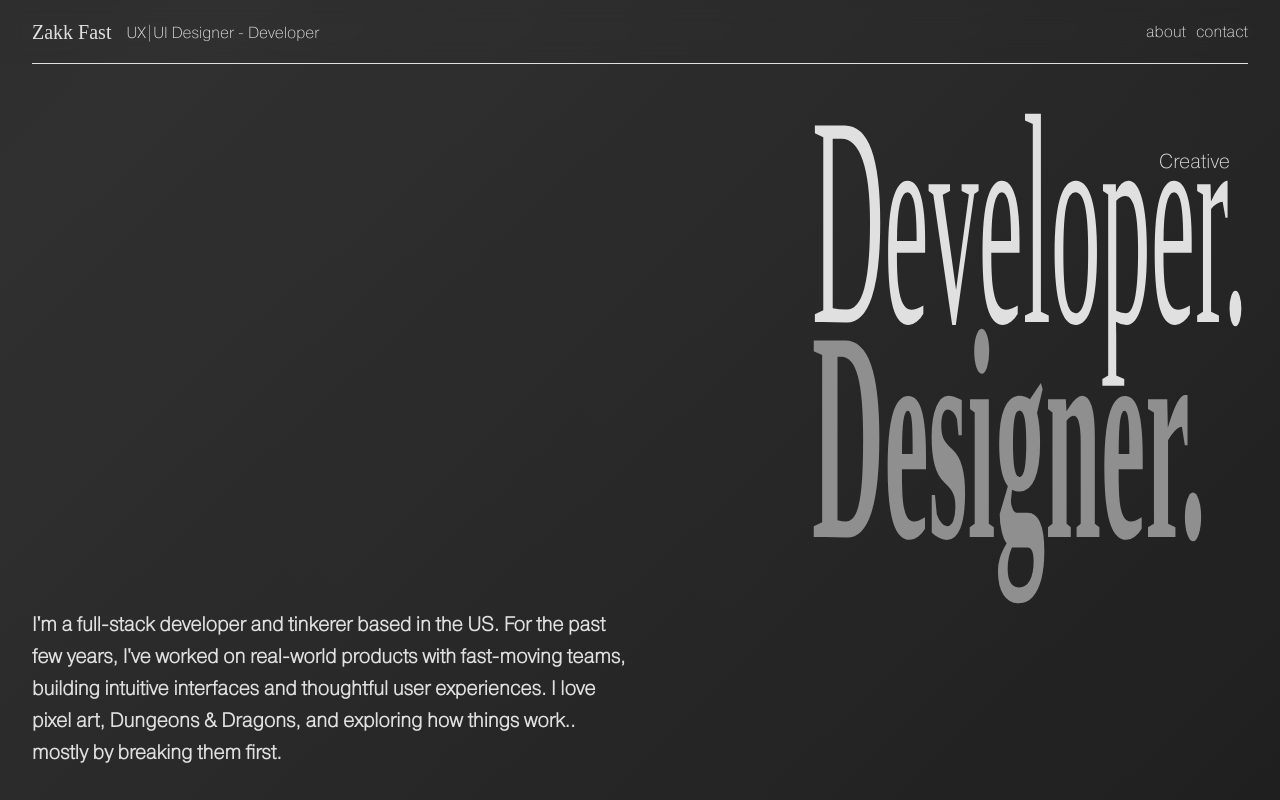
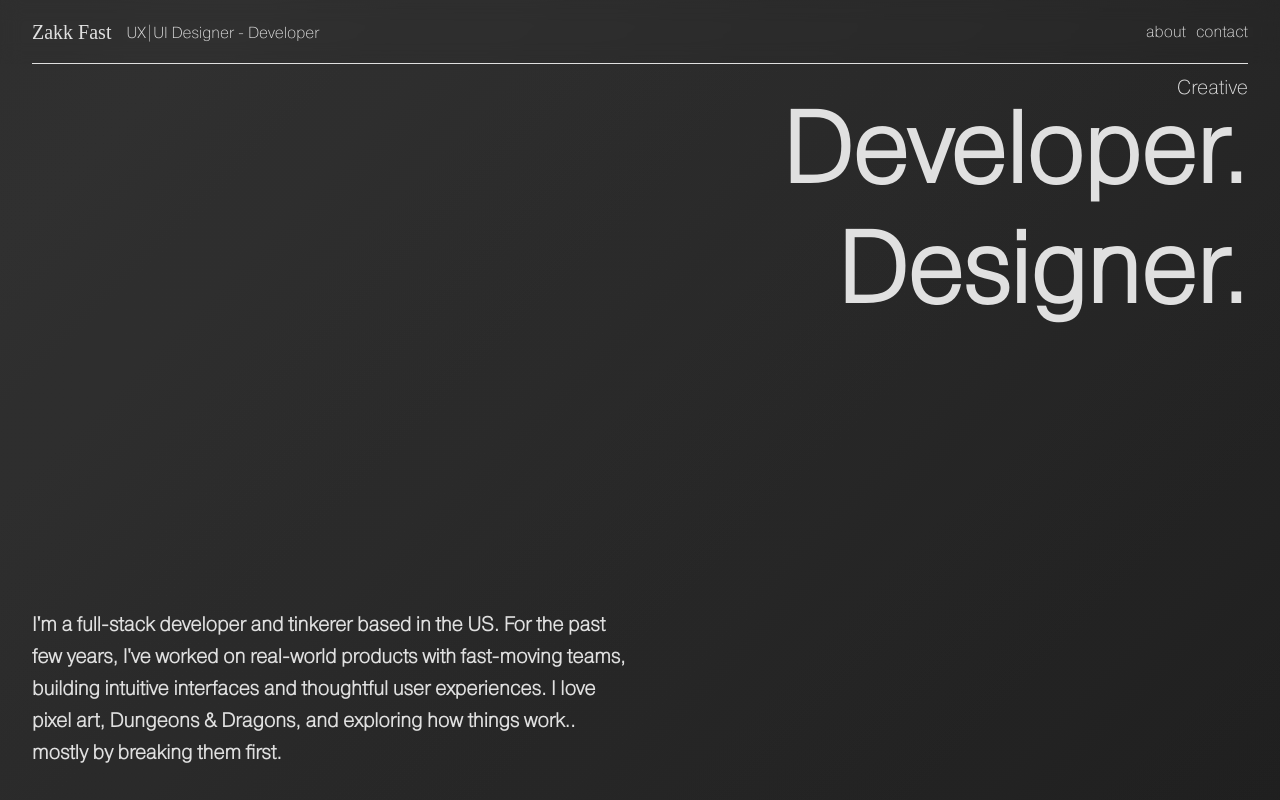
Before and after one commit to Zakk-Fast/portfolio-2025, a Next.js app: page / in a window 1280 px wide. Built offline with nearby package versions, Linux system fonts and the light colour scheme; a web font is replaced by a local one.

Commit message:
update hero animation

```diff
--- a/src/components/diamond/DiamondReveal.module.scss
+++ b/src/components/diamond/DiamondReveal.module.scss
@@ -3,7 +3,7 @@
     transform: scale(0.01) rotate(0deg);
     opacity: 0;
   }
-  30% {
+  20% {
     transform: scale(0.01) rotate(0deg);
     opacity: 0;
   }
--- a/src/components/hero/Hero.module.scss
+++ b/src/components/hero/Hero.module.scss
@@ -17,7 +17,7 @@
     flex-direction: column;
     justify-content: flex-start;
     align-items: stretch;
-    z-index: 2;
+    z-index: 3;
     padding: 72px 16px 32px 16px;
 
     &-right-block {
@@ -76,7 +76,7 @@
 
   @media (min-width: 600px) {
     &__container {
-      flex-direction: row-reverse;
+      flex-direction: row;
       justify-content: space-between;
       padding: 96px 32px 32px 32px;
 
@@ -113,3 +113,40 @@
     }
   }
 }
+
+.revealText {
+  opacity: 0;
+  transform: translateY(100vh);
+  transition: opacity 1s ease-out, transform 1s ease-out;
+}
+
+.revealTextVisible {
+  opacity: 1;
+  transform: translateY(0);
+}
+
+.hero__fixedText {
+  position: fixed;
+  top: 72px;
+  right: 32px;
+  z-index: 10000; // must be higher than your reveal animation
+  pointer-events: none;
+  text-align: right;
+
+  .hero__subtitle {
+    display: block;
+    font-size: var(--fs-lg);
+    margin-bottom: -16px;
+  }
+
+  .hero__title {
+    font-size: calc(var(--fs-lg) * 5);
+    margin-top: 0;
+    margin-bottom: 0;
+
+    .hero__titleLine {
+      transform: scaleY(3);
+      margin-bottom: -35px;
+    }
+  }
+}
--- a/src/components/hero/Hero.tsx
+++ b/src/components/hero/Hero.tsx
@@ -1,14 +1,29 @@
+"use client";
+
+import { useEffect, useState } from "react";
 import style from "./Hero.module.scss";
 import AnimatedBackground from "@/components/animatedBackground/AnimatedBackground";
 
 export default function Hero() {
+  const [textVisible, setTextVisible] = useState(false);
+
+  useEffect(() => {
+    const timeout = setTimeout(() => setTextVisible(true), 50);
+    return () => clearTimeout(timeout);
+  }, []);
+
   return (
     <>
       <AnimatedBackground />
-      <div className={style.hero__container}>
-        <div className={style["hero__container-right-block"]}>
+
+      {/* Fixed overlay text */}
+      <div className={style.hero__fixedText}>
         <p className={style.hero__subtitle}>Creative</p>
-          <h1 className={style.hero__title}>
+        <h1
+          className={`${style.hero__title} ${style.revealText} ${
+            textVisible ? style.revealTextVisible : ""
+          }`}
+        >
           <span className={style.hero__titleLine}>
             <span className={style.hero__titleText}>Developer.</span>
           </span>
@@ -18,6 +33,9 @@ export default function Hero() {
           </span>
         </h1>
       </div>
+
+      {/* Layout content */}
+      <div className={style.hero__container}>
         <div className={style["hero__container-left-block"]}>
           <h2 className={style.hero__description}>
             I&apos;m a full-stack developer and tinkerer based in the US. For
```
Lines whose indentation alone changed are shown as unchanged.
